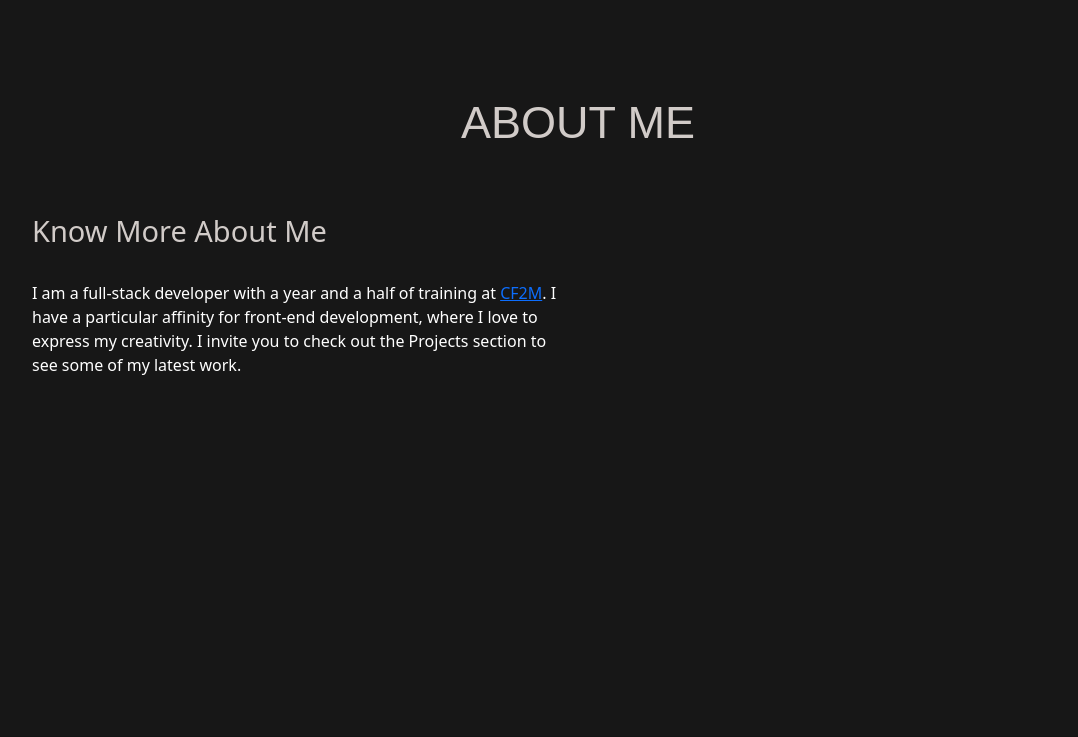
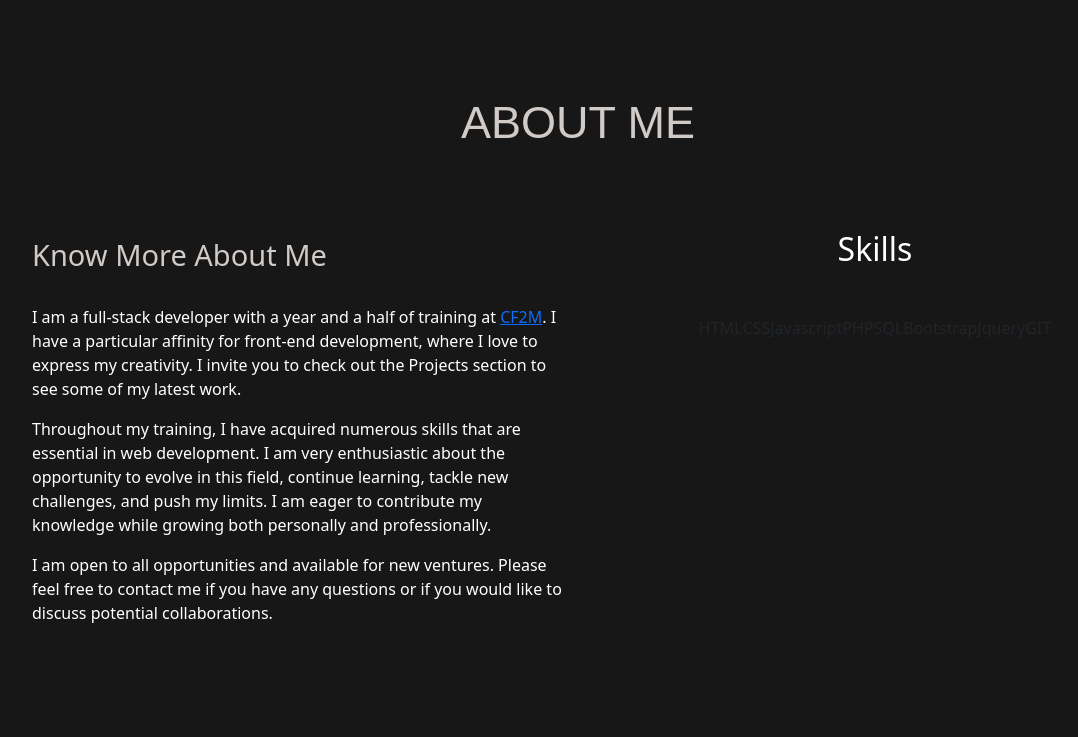
Before and after one commit to Anthoonyyy/Portfolio, a PHP site: page /view/aboutView.php in a window 1280 px wide. Shown: the part 64-801 px from the top of the page, without its empty margins (62-1140 px from the left). Before the commit the page ends 439 px from the top, so only its background shows below. Run offline with PHP 8.4, Linux system fonts and the light colour scheme; the template is opened without the code that fills it, so the values that code supplies are empty; a stand-in replaces the project's code that opens the database connection; some libraries are stand-ins or nearby versions; some web fonts are replaced.

Commit message:
Ajout nouveau paragraphe et partie skills

```diff
--- a/view/aboutView.php
+++ b/view/aboutView.php
@@ -26,12 +26,30 @@
     <div class="container px-4 py-5">
         <h2 class="pb-2 mt-5 text-center aboutMe">About me</h2>
 
-        <div class="row row-cols-1 row-cols-md-2 align-items-md-center  py-5">
+        <div class="row row-cols-1 row-cols-md-2   py-5">
             <div class="col gap-2">
-                <h2 id="moreAboutMe" class="pb-4">Know More About Me</h2>
+                <h2 id="moreAboutMe" class="pb-4 pt-4">Know More About Me</h2>
                 <p class="text-white">I am a full-stack developer with a year and a half of training at <a href="https://www.cf2m.be/formation/developpeur-web" target="_blank">CF2M</a>. I have a particular affinity for front-end development, where I love to express my creativity. I invite you to check out the Projects section to see some of my latest work.</p>
 
+                <p class="text-white">Throughout my training, I have acquired numerous skills that are essential in web development. I am very enthusiastic about the opportunity to evolve in this field, continue learning, tackle new challenges, and push my limits. I am eager to contribute my knowledge while growing both personally and professionally.</p>
+
+                <p class="text-white">I am open to all opportunities and available for new ventures. Please feel free to contact me if you have any questions or if you would like to discuss potential collaborations.</p>
             </div>
+
+            <div class="col text-center ps-5 pt-3">
+                <h2 class="text-white">Skills</h2>
+                <div class="skills d-flex justify-content-center flex-wrap mt-5">
+                    <div class="skillsItem ">HTML</div>
+                    <div class="skillsItem ">CSS</div>
+                    <div class="skillsItem ">Javascript</div>
+                    <div class="skillsItem ">PHP</div>
+                    <div class="skillsItem ">SQL</div>
+                    <div class="skillsItem ">Bootstrap</div>
+                    <div class="skillsItem ">Jquery</div>
+                    <div class="skillsItem ">GIT</div>
+                </div>
+            </div>
+
 
 
         </div>
```
